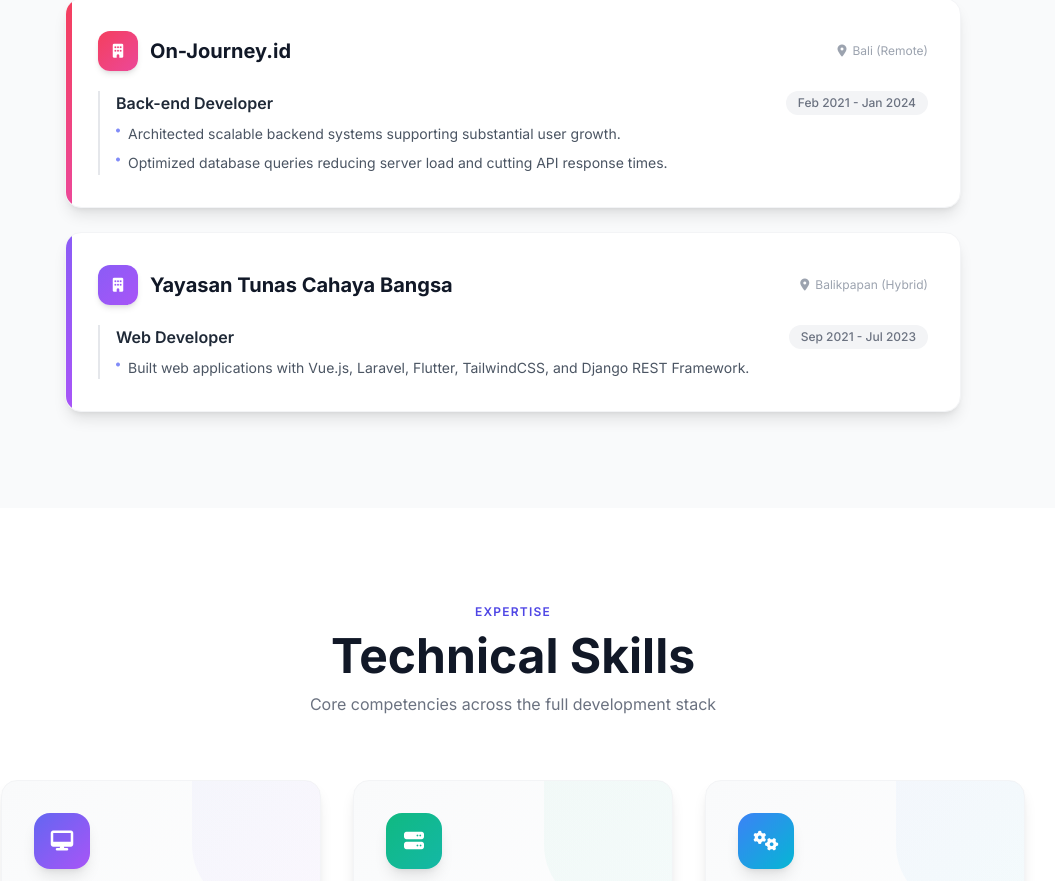
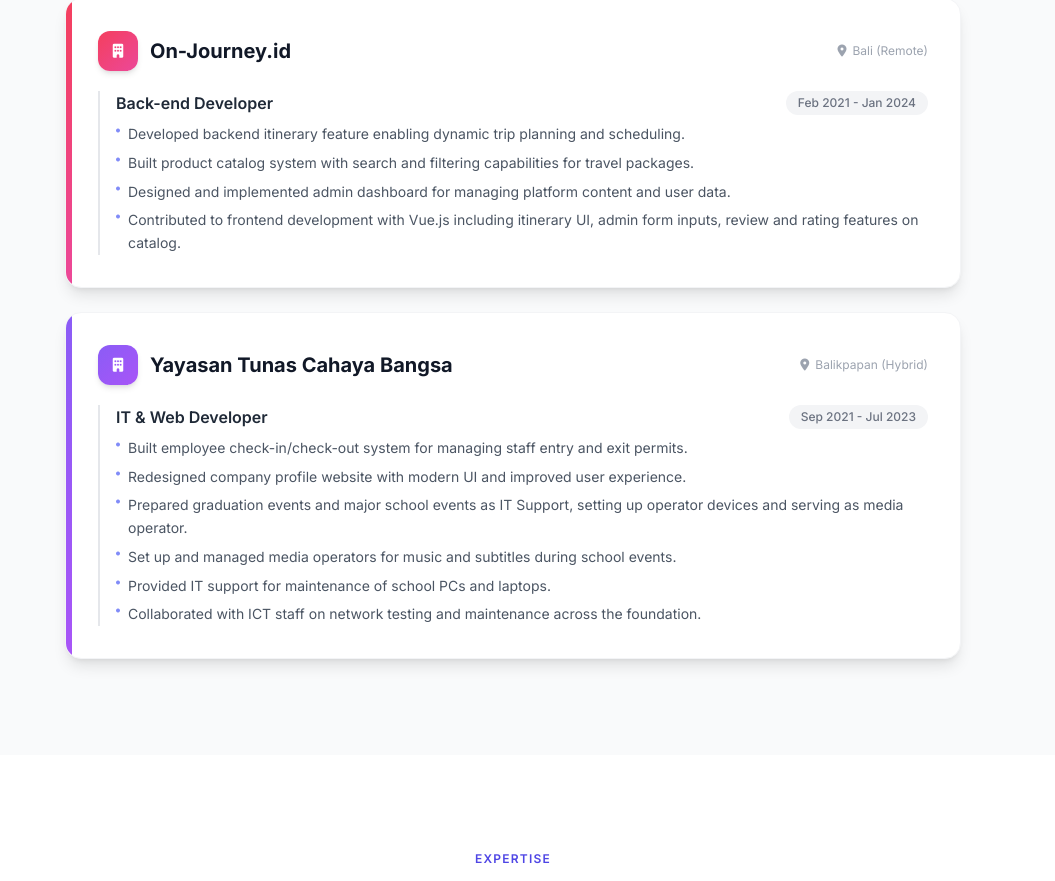
Before and after one commit to younixue3/cv_svelte_ricko, a SvelteKit app: page / in a window 1280 px wide. Shown: the part 2320-3201 px from the top of the page, without its empty margins (127-1182 px from the left). Built offline with nearby package versions, Linux system fonts and the light colour scheme.

Commit message:
fix highlights of experience

```diff
--- a/src/routes/+page.svelte
+++ b/src/routes/+page.svelte
@@ -134,8 +134,10 @@
       location: 'Bali (Remote)',
       roles: [
         { title: 'Back-end Developer', period: 'Feb 2021 - Jan 2024', highlights: [
-          'Architected scalable backend systems supporting substantial user growth.',
-          'Optimized database queries reducing server load and cutting API response times.',
+          'Developed backend itinerary feature enabling dynamic trip planning and scheduling.',
+          'Built product catalog system with search and filtering capabilities for travel packages.',
+          'Designed and implemented admin dashboard for managing platform content and user data.',
+          'Contributed to frontend development with Vue.js including itinerary UI, admin form inputs, review and rating features on catalog.',
         ]},
       ],
     },
@@ -143,8 +145,13 @@
       company: 'Yayasan Tunas Cahaya Bangsa',
       location: 'Balikpapan (Hybrid)',
       roles: [
-        { title: 'Web Developer', period: 'Sep 2021 - Jul 2023', highlights: [
-          'Built web applications with Vue.js, Laravel, Flutter, TailwindCSS, and Django REST Framework.',
+        { title: 'IT & Web Developer', period: 'Sep 2021 - Jul 2023', highlights: [
+          'Built employee check-in/check-out system for managing staff entry and exit permits.',
+          'Redesigned company profile website with modern UI and improved user experience.',
+          'Prepared graduation events and major school events as IT Support, setting up operator devices and serving as media operator.',
+          'Set up and managed media operators for music and subtitles during school events.',
+          'Provided IT support for maintenance of school PCs and laptops.',
+          'Collaborated with ICT staff on network testing and maintenance across the foundation.',
         ]},
       ],
     },
```
